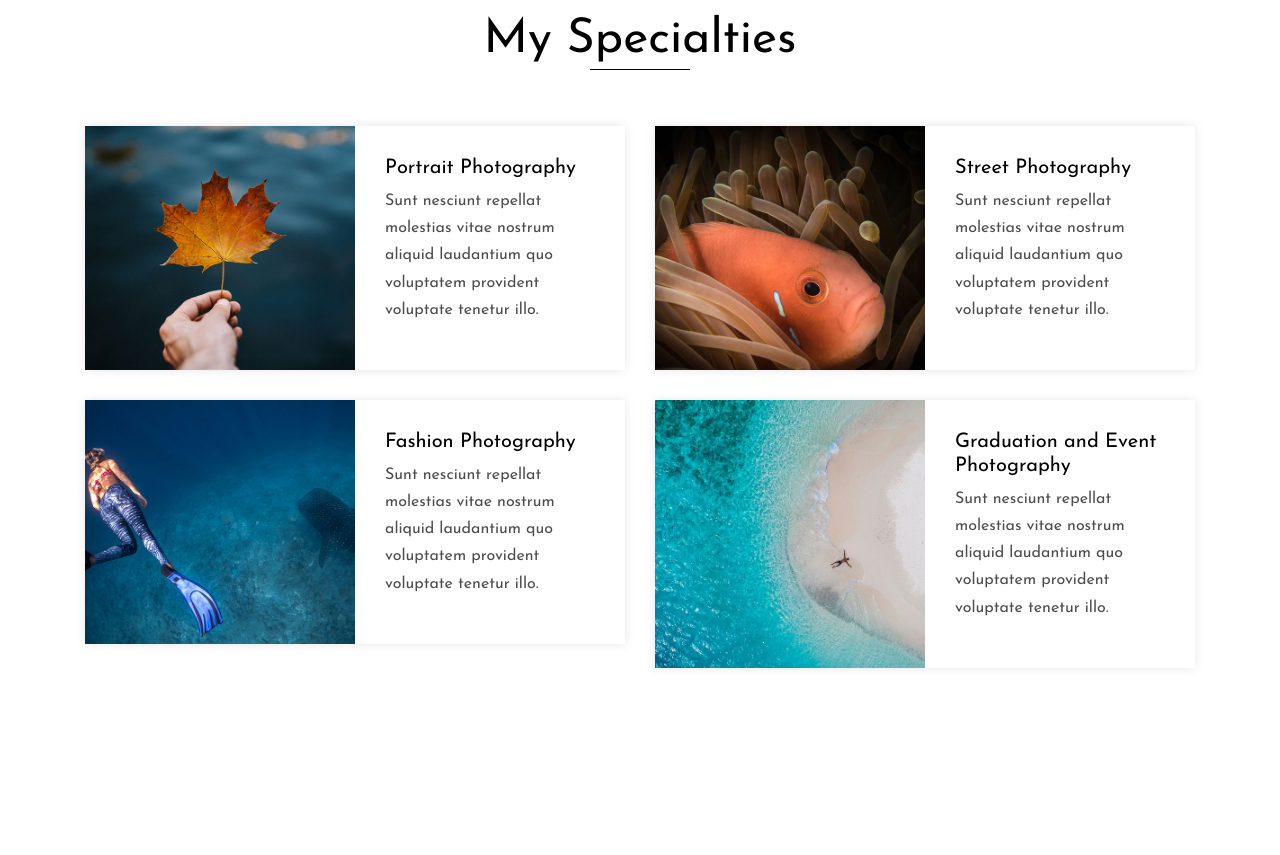
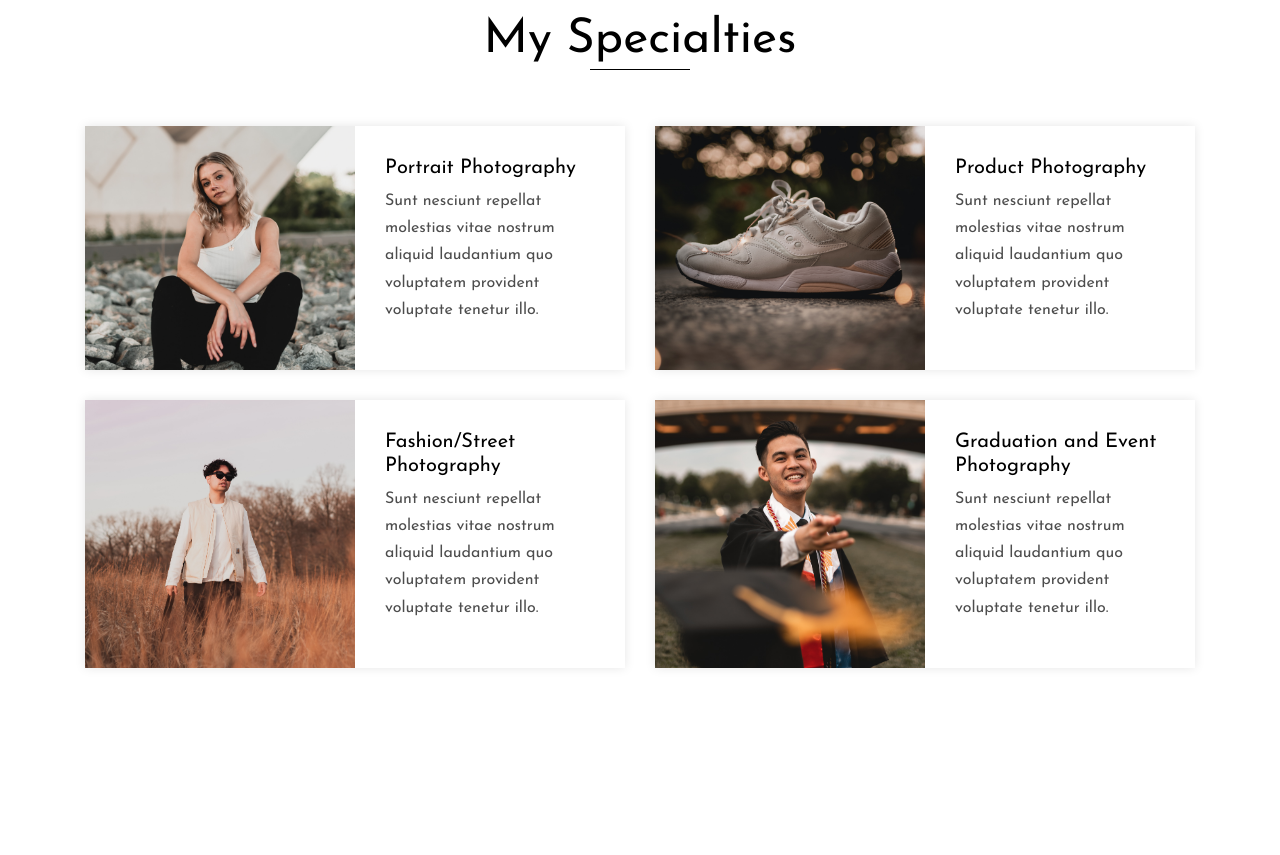
Before and after one commit to vincentdmai/vcentography, a plain HTML site: page services.html in a window 1280 px wide. Shown: the part 760-1615 px from the top of the page. Drawn offline with Linux system fonts and the light colour scheme; files whose address does not match are found by name.

Commit message:
Added Specialty Pictures in SERVICES

```diff
--- a/services.html
+++ b/services.html
@@ -105,30 +105,30 @@
         <div class="row">
           <div class="col-md-6">
             <div class="site-block-half d-lg-flex" data-aos="fade-up" data-aos-delay="100">
-              <div class="image" style="background-image: url('images/img_1.jpg');"></div>
+              <div class="image" style="background-image: url('images/specialty/portrait-1.JPG');"></div>
               <div class="text">
                 <h3>Portrait Photography</h3>
                 <p>Sunt nesciunt repellat molestias vitae nostrum aliquid laudantium quo voluptatem provident voluptate tenetur illo.</p>
               </div>
             </div>
             <div class="site-block-half d-lg-flex" data-aos="fade-up" data-aos-delay="200">
-              <div class="image" style="background-image: url('images/img_3.jpg');"></div>
+              <div class="image" style="background-image: url('images/specialty/street-1.jpg');"></div>
               <div class="text">
-                <h3>Fashion Photography</h3>
+                <h3>Fashion/Street Photography</h3>
                 <p>Sunt nesciunt repellat molestias vitae nostrum aliquid laudantium quo voluptatem provident voluptate tenetur illo.</p>
               </div>
             </div>
           </div>
           <div class="col-md-6">
             <div class="site-block-half d-lg-flex" data-aos="fade-up" data-aos-delay="300">
-              <div class="image" style="background-image: url('images/img_2.jpg');"></div>
+              <div class="image" style="background-image: url('images/specialty/product-1.jpg');"></div>
               <div class="text">
-                <h3>Street Photography</h3>
+                <h3>Product Photography</h3>
                 <p>Sunt nesciunt repellat molestias vitae nostrum aliquid laudantium quo voluptatem provident voluptate tenetur illo.</p>
               </div>
             </div>
             <div class="site-block-half d-lg-flex" data-aos="fade-up" data-aos-delay="400">
-              <div class="image" style="background-image: url('images/img_4.jpg');"></div>
+              <div class="image" style="background-image: url('images/specialty/grad-1.JPG');"></div>
               <div class="text">
                 <h3>Graduation and Event Photography</h3>
                 <p>Sunt nesciunt repellat molestias vitae nostrum aliquid laudantium quo voluptatem provident voluptate tenetur illo.</p>
```
Also changed, not shown: images/specialty/grad-1.JPG (added), images/specialty/portrait-1.JPG (added), images/specialty/product-1.JPG (added), images/specialty/street-1.jpg (added).
